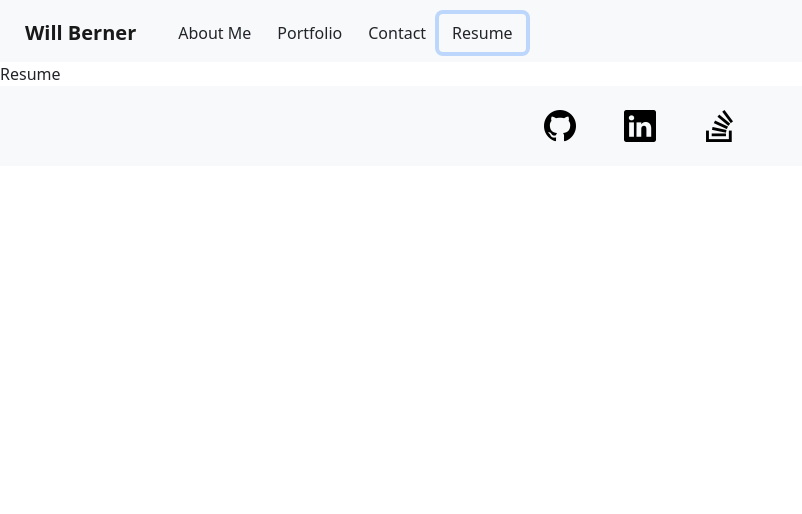
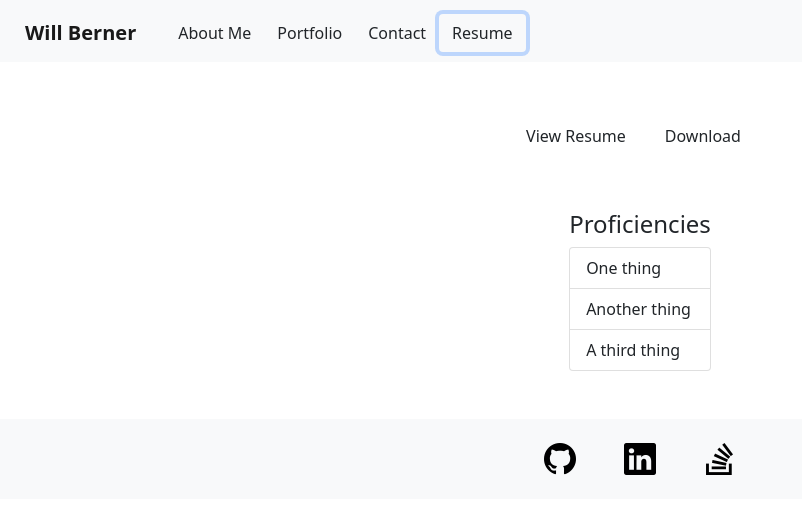
Before and after one commit to WillBerner/Will-Berner, a React (Create React App) app: page / in a window 1280 px wide. Both pictures are taken after a click on the button "Resume". Shown: the top 514 px of the page, without its empty margins (0-802 px from the left). Built offline with nearby package versions, Linux system fonts and the light colour scheme.

Commit message:
Added resume page.

```diff
--- a/src/App.js
+++ b/src/App.js
@@ -28,7 +28,7 @@ export default function App() {
 
   return (
     <div>
-      <Header setPage={setPage}/>
+      <Header setPage={setPage} currentPage={page}/>
 
       {toDisplay}
 
--- a/src/components/Header.js
+++ b/src/components/Header.js
@@ -1,6 +1,6 @@
 import React from 'react'
 
-export default function Header({ setPage }) {
+export default function Header({ setPage, currentPage }) {
 
     let setAbout = () => { setPage("About") }
     let setPortfolio = () => { setPage("Portfolio") }
--- a/src/components/pages/About.js
+++ b/src/components/pages/About.js
@@ -10,7 +10,7 @@ export default function About() {
             <img src="http://placehold.it/150" className="rounded-circle my-4" alt="Me - Will Berner" />
 
             <p className="my-4">
-                My name is Will and I'm a recent graduate of UNC Chapel Hill's Deptartment of Computer Science. I'm now taking a Coding Bootcamp to continue to learn new technologies and build my skill set! I love any sort of programming, but enjoy creating Javascript web-based projects the most.
+                My name is Will and I'm a recent graduate of UNC Chapel Hill's Deptartment of Computer Science. I'm now taking a Coding Bootcamp to continue to learn new technologies and build my skill set! I love any sort of programming, but enjoy creating Javascript web projects the most.
             </p>
             <p className="my-4">
                 I'm a long time resident of the triangle area, specifically Chapel Hill. I got into computer science when I was still young in Middle School through building custom computers. I thought technology and computers were so important considering how much I used them daily so I thought I'd demystify the magic myself and learn how it all happens. I ended up acing my first programming course at UNC, was recruited to be an LA, and went on to help teach the course for the next five semesters.
--- a/src/components/pages/Resume.js
+++ b/src/components/pages/Resume.js
@@ -2,8 +2,46 @@ import React from 'react'
 
 export default function Resume() {
     return (
-        <div>
-            Resume
+        <div className="d-flex justify-content-center my-5">
+
+            <div className="container">
+                <div className="row mb-5 justify-content-center">
+
+                    <div className="col-md-auto">
+                        <button className="btn" data-bs-toggle="collapse" href="#collapseExample">View Resume</button>
+                        <button className="btn"><a className="btn" href="./assets/images/Resume.pdf" download="Will Berner - Resume">Download</a></button>
+                    </div>
+
+                </div>
+
+                <div className="d-flex justify-content-center">
+
+                    <div id="collapseExample" className="collapse">
+                        <embed src="./assets/images/Resume.pdf#toolbar=0&navpanes=0&scrollbar=0" width="500px" height="650px" />
+                    </div>
+
+                </div>
+
+                <div className="row justify-content-center">
+                    <div className="col-md-auto">
+                        <h4>Proficiencies</h4>
+                        <ul className="list-group">
+                            <li className="list-group-item">
+                                One thing
+                            </li>
+                            <li className="list-group-item">
+                                Another thing
+                            </li>
+                            <li className="list-group-item">
+                                A third thing
+                            </li>
+                        </ul>
+                    </div>
+                </div>
+
+            </div>
+
+
         </div>
     )
 }
```
